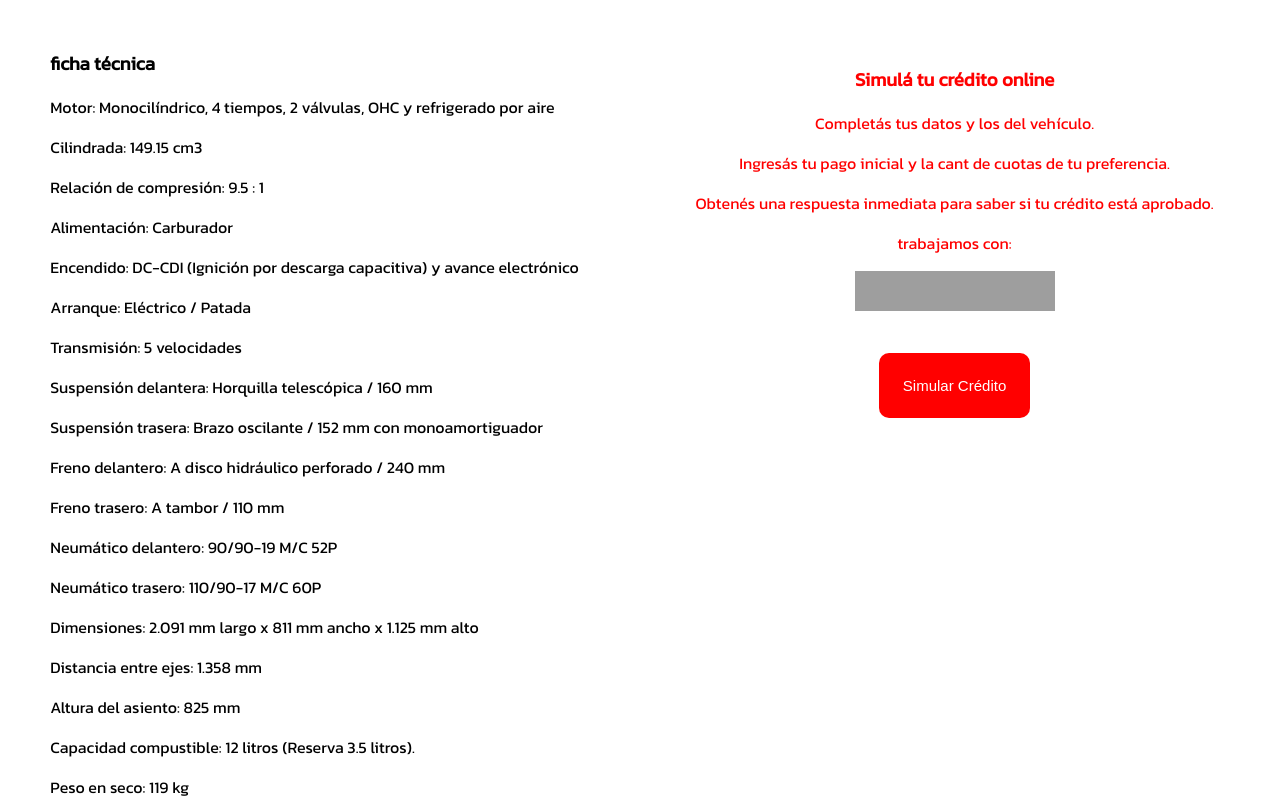
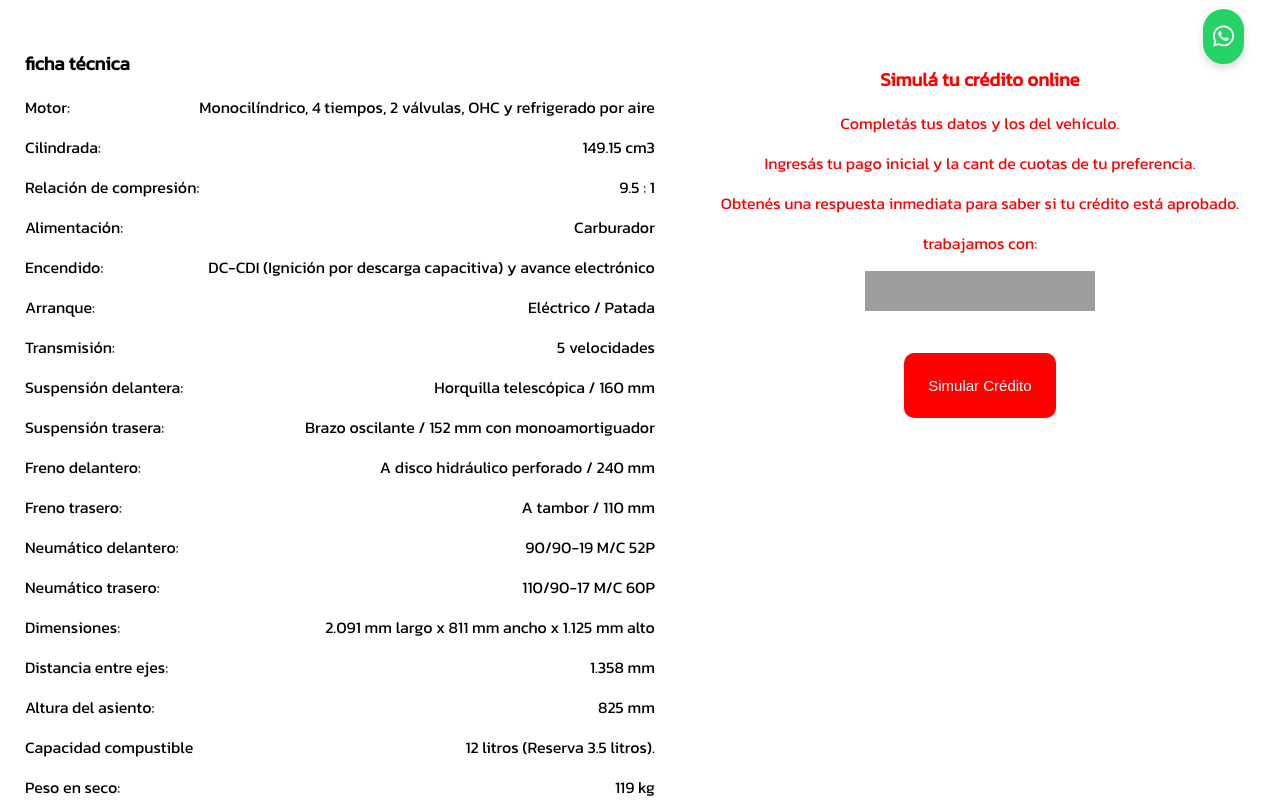
Before and after one commit to Benjarizzi/e-commerce-lm, a React (Create React App) app in the folder luciano-motos/: page /detalle in a window 1280 px wide. Shown: the part 700-1500 px from the top of the page. Built offline with nearby package versions, Linux system fonts and the light colour scheme; grey boxes are pictures that could not be loaded.

Commit message:
ficha-tecnica

```diff
--- a/luciano-motos/package.json
+++ b/luciano-motos/package.json
@@ -5,11 +5,14 @@
   "dependencies": {
     "@emotion/react": "^11.10.8",
     "@emotion/styled": "^11.10.8",
+    "@fortawesome/free-brands-svg-icons": "^6.4.0",
+    "@fortawesome/react-fontawesome": "^0.2.0",
     "@mui/icons-material": "^5.11.16",
     "@mui/material": "^5.12.2",
     "@testing-library/jest-dom": "^5.16.5",
     "@testing-library/react": "^13.4.0",
     "@testing-library/user-event": "^13.5.0",
+    "axios": "^1.4.0",
     "mui": "^0.0.1",
     "react": "^18.2.0",
     "react-dom": "^18.2.0",
--- a/luciano-motos/public/bicicletas.json
+++ b/luciano-motos/public/bicicletas.json
@@ -2,14 +2,14 @@
     "bicicletas":[
         {
             "id": "1",
-            "imagen": "https://encrypted-tbn0.gstatic.com/images?q=tbn:ANd9GcS2LPM4-iD_pJIErjxmxCnrCQUhGlHYg4-M0xrWX07Tz9fUfWLkLYk0Q3lGpaYcLP4xyHI&usqp=CAU",
+            "img": "https://encrypted-tbn0.gstatic.com/images?q=tbn:ANd9GcS2LPM4-iD_pJIErjxmxCnrCQUhGlHYg4-M0xrWX07Tz9fUfWLkLYk0Q3lGpaYcLP4xyHI&usqp=CAU",
             "nombre": "Bicicleta 1",
             "precio": "$ 70.000",
             "descripcion": "Venzo, rod 29"
         },
         {
             "id": "2",
-            "imagen": "https://kamikazebikes.com.ar/uploads/1670884176_MTIxNTZFLmpwZw==.jpg",
+            "img": "https://kamikazebikes.com.ar/uploads/1670884176_MTIxNTZFLmpwZw==.jpg",
             "nombre": "Bicicleta 2",
             "precio": "$ 79.000",
             "descripcion": "Venzo, rod 27"
--- a/luciano-motos/src/App.js
+++ b/luciano-motos/src/App.js
@@ -32,10 +32,11 @@ function App() {
               <Route path='/ubicacion' element={<Ubicacion />} />
               <Route path='/preguntasfrecuentes' element={<PreguntasFrecuentes />} />
               <Route path='/bicicletas' element={<Bicicletas_container />} />
+              <Route path='/detalle' element={<ItemDetail/>} />
 
             </Route>
           </Route>
-          <Route path='/detalle' element={<ItemDetail/>} />
+
 
           <Route path='/nosotros' element={<Nosotros/>} />
           <Route path='/mediosdepago' element={<MediosDePago/>} />
--- a/luciano-motos/src/Componentes/Bicicletas/Bicicletas.css
+++ b/luciano-motos/src/Componentes/Bicicletas/Bicicletas.css
@@ -0,0 +1,43 @@
+@import url('https://fonts.googleapis.com/css2? family= Kanit:wght@300 & display=swap');
+
+.product-card {
+    margin-top: 60px;
+    border: solid .1rem rgba(192, 190, 190, 0.256);
+    text-align: center;
+    width: max-content;
+    font-family: 'Kanit', sans-serif;
+    background-color: white;
+    position: relative;
+    padding-bottom: 50px;
+    display: inline-block;
+}
+
+.product-card img {
+    width: 250px;
+    height: 150px;
+}
+
+.product-card h3 {
+    font-size: 1.5rem;
+}
+
+.product-card h2 {
+    font-size: 1.25rem;
+    font-weight: bold;
+}
+
+.product-card button {
+    background-color: #323f83;
+    color: white;
+  width: max-content;
+   padding: 10px;
+}
+.boton-ver-detalle{
+    bottom: 0;
+    left: 0;
+    width: 100%;
+    position: absolute;
+    display: block;
+    padding-top:10px ;
+
+}
--- a/luciano-motos/src/Componentes/Bicicletas/Bicicletas.jsx
+++ b/luciano-motos/src/Componentes/Bicicletas/Bicicletas.jsx
@@ -1,12 +1,16 @@
 import React from 'react'
 import "./Bicicletas.css"
-const Bicicletas = ({nombre, precio, descripcion, imagen}) => {
+const Bicicletas = ({nombre, precio, descripcion, img}) => {
     return (
+
         <div className='product-card'>
-            <img src={imagen} alt="imagen" />
+            <img src={img} alt="imagen" />
             <h3>{nombre}</h3>
-            <p>{precio}</p>
+            <h2>{precio}</h2>
             <p>{descripcion}</p>
+            <div>
+            <button>Ver detalle</button>
+            </div>
         </div>
     )
 }
--- a/luciano-motos/src/Componentes/Bicicletas/Bicicletas_container.jsx
+++ b/luciano-motos/src/Componentes/Bicicletas/Bicicletas_container.jsx
@@ -22,7 +22,7 @@ const Bicicletas_container = () => {
 
   return (
     <div className="bicicletas-section">
-      <h2>Bicicletas</h2>
+
       <div className="product-cards">
         {productos.map((producto, index) => (
           <Bicicletas
@@ -30,6 +30,7 @@ const Bicicletas_container = () => {
             nombre={producto.nombre}
             precio={producto.precio}
             descripcion={producto.descripcion}
+            img={producto.img}
           />
         ))}
       </div>
--- a/luciano-motos/src/Componentes/BotonWhatsapp/BotonWhatsapp.css
+++ b/luciano-motos/src/Componentes/BotonWhatsapp/BotonWhatsapp.css
@@ -8,7 +8,7 @@
     color: #fff;
     border-radius: 90px;
     text-decoration: none;
-    font-size: 30px;
+    font-size: 40px;
     box-shadow: 0px 4px 8px rgba(0, 0, 0, 0.15);
 }
 
--- a/luciano-motos/src/Componentes/ItemDetail/ItemDetail.css
+++ b/luciano-motos/src/Componentes/ItemDetail/ItemDetail.css
@@ -32,6 +32,19 @@
 .contenedor-abajo .ficha-tecnica{
     background-color: white;
 }
+.ficha-tecnica{
+    display: flex;
+    justify-content: center;
+    align-items: end;
+
+
+}
+.f-t-derecha{
+    text-align: start;
+}
+.f-t-izquierda{
+    text-align: end;
+}
 .simulador-credito{
     text-align: center;
     background-color: white;
@@ -40,7 +53,7 @@
     padding: 1rem;
 }
 .simulador-credito img{
-    width: 200px;
+    width: 230px;
     height: 40px;
 }
 .simulador-credito button{
--- a/luciano-motos/src/Componentes/ItemDetail/ItemDetail.jsx
+++ b/luciano-motos/src/Componentes/ItemDetail/ItemDetail.jsx
@@ -2,7 +2,7 @@ import React from 'react'
 import "./ItemDetail.css";
 import { Grid } from '@mui/material';
 import { Link } from "react-router-dom";
-import {MdOutlineWhatsapp} from "react-icons/md"
+import { MdOutlineWhatsapp } from "react-icons/md"
 const ItemDetail = () => {
     return (
         <div>
@@ -20,7 +20,7 @@ const ItemDetail = () => {
                                 <h2>honda xr 150l</h2>
                                 <p>2023-0km</p>
                                 <h3>$1.000.000</h3>
-                                <Link to="https://api.whatsapp.com/send?phone=123456789" target='_blank'><button><div className='boton-consultar'><MdOutlineWhatsapp/> <p>Consultar</p></div></button></Link>
+                                <Link to="https://api.whatsapp.com/send?phone=123456789" target='_blank'><button><div className='boton-consultar'><MdOutlineWhatsapp /> <p>Consultar</p></div></button></Link>
                             </div>
 
                         </div>
@@ -28,27 +28,53 @@ const ItemDetail = () => {
                     <Grid item xs={12}>
                         <div className='contenedor-abajo'>
 
-                        <div className='ficha-tecnica'>
-                                <h3>ficha técnica</h3>
-                                <p>Motor:	                Monocilíndrico, 4 tiempos, 2 válvulas, OHC y refrigerado por aire</p>
-                                <p>Cilindrada:	            149.15 cm3</p>
-                                <p>Relación de compresión:	9.5 : 1</p>
-                                <p>Alimentación:	        Carburador</p>
-                                <p>Encendido:	            DC-CDI (Ignición por descarga capacitiva) y avance electrónico</p>
-                                <p>Arranque:	            Eléctrico / Patada</p>
-                                <p>Transmisión: 	        5 velocidades</p>
-                                <p>Suspensión delantera:    Horquilla telescópica / 160 mm</p>
-                                <p> Suspensión trasera: 	Brazo oscilante / 152 mm con monoamortiguador</p>
-                                <p> Freno delantero:	    A disco hidráulico perforado / 240 mm</p>
-                                <p>Freno trasero:	        A tambor / 110 mm</p>
-                                <p>Neumático delantero: 	90/90-19 M/C 52P</p>
-                                <p>Neumático trasero:   	110/90-17 M/C 60P</p>
-                                <p>Dimensiones:         	2.091 mm largo x 811 mm ancho x 1.125 mm alto</p>
-                                <p>Distancia entre ejes:   	1.358 mm</p>
-                                <p>Altura del asiento:  	825 mm</p>
-                                <p>Capacidad compustible:	12 litros (Reserva 3.5 litros).</p>
-                                <p>Peso en seco:        	119 kg</p>
+                            <div>
+                                <div className='ficha-tecnica'>
+                                    <div className='f-t-derecha'>
+                                        <h3>ficha técnica</h3>
+                                        <p>Motor:	                </p>
+                                        <p>Cilindrada:	            </p>
+                                        <p>Relación de compresión:</p>
+                                        <p>Alimentación:	        </p>
+                                        <p>Encendido:	            </p>
+                                        <p>Arranque:	            </p>
+                                        <p>Transmisión: 	        </p>
+                                        <p>Suspensión delantera:     </p>
+                                        <p> Suspensión trasera: 	</p>
+                                        <p> Freno delantero:	    </p>
+                                        <p>Freno trasero:	         </p>
+                                        <p>Neumático delantero: 	</p>
+                                        <p>Neumático trasero:   	</p>
+                                        <p>Dimensiones:         	</p>
+                                        <p>Distancia entre ejes:   	</p>
+                                        <p>Altura del asiento: </p>
+                                        <p>Capacidad compustible </p>
+                                        <p>Peso en seco:       </p>
+                                    </div>
+                                    <div className='f-t-izquierda'>
+                                        <h3></h3>
+                                        <p>Monocilíndrico, 4 tiempos, 2 válvulas, OHC y refrigerado por aire</p>
+                                        <p>149.15 cm3</p>
+                                        <p>9.5 : 1</p>
+                                        <p>Carburador</p>
+                                        <p>DC-CDI (Ignición por descarga capacitiva) y avance electrónico</p>
+                                        <p> Eléctrico / Patada</p>
+                                        <p>5 velocidades</p>
+                                        <p>Horquilla telescópica / 160 mm</p>
+                                        <p> Brazo oscilante / 152 mm con monoamortiguador</p>
+                                        <p> A disco hidráulico perforado / 240 mm</p>
+                                        <p> A tambor / 110 mm</p>
+                                        <p>90/90-19 M/C 52P</p>
+                                        <p>110/90-17 M/C 60P</p>
+                                        <p>2.091 mm largo x 811 mm ancho x 1.125 mm alto</p>
+                                        <p>	1.358 mm</p>
+                                        <p>825 mm</p>
+                                        <p>12 litros (Reserva 3.5 litros).</p>
+                                        <p>119 kg</p>
+                                    </div>
+                                </div>
                             </div>
+
 
                             <div className='simulador-credito'>
                                 <h3>Simulá tu crédito online</h3>
```
Also changed, not shown: 1 other file (tests, documents, lock files or other folders).
